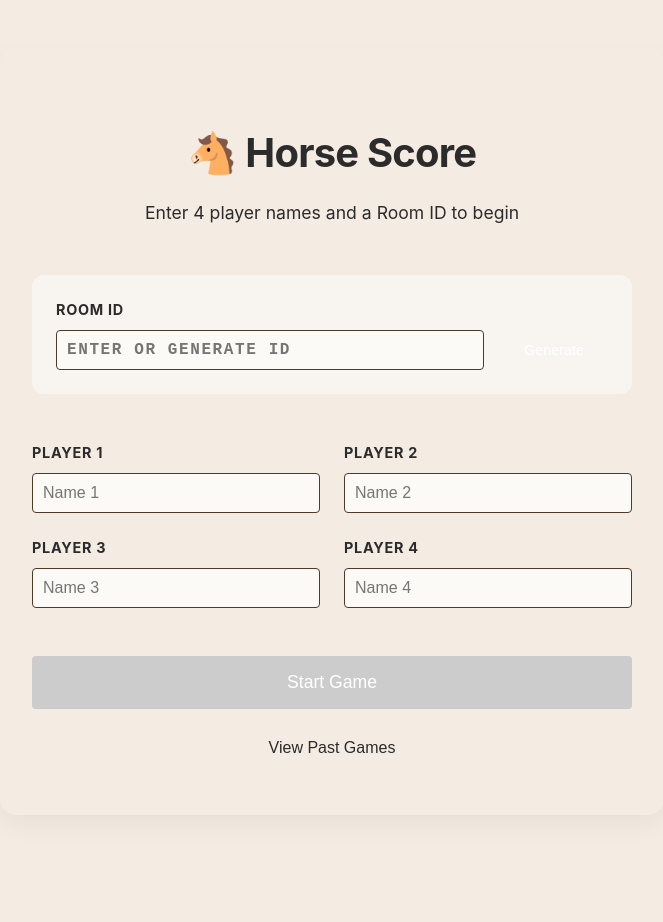
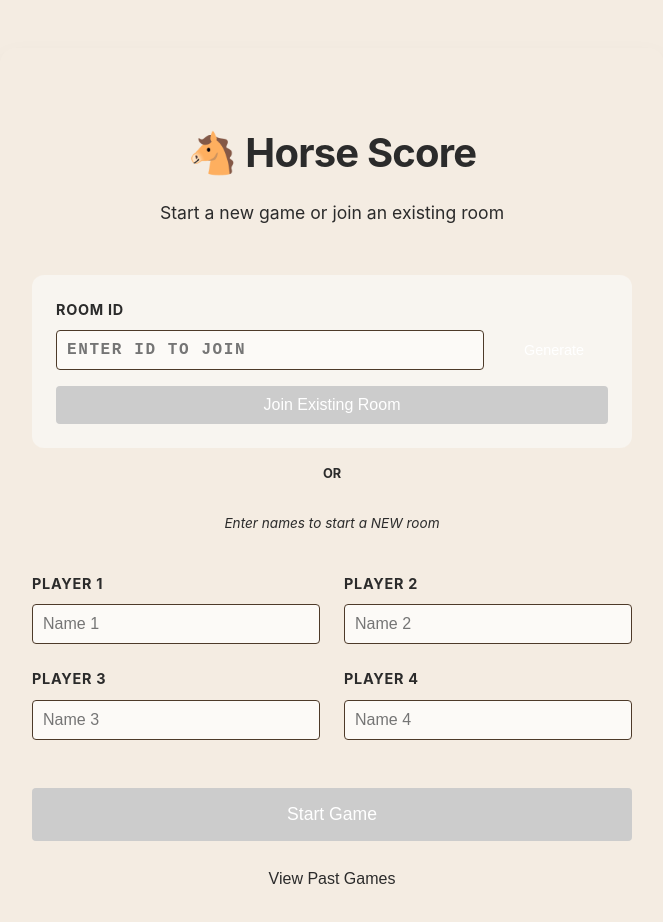
Before and after one commit to lethienan3196/horse-score, a React (Vite) app: page / in a window 1280 px wide. Shown: the top 922 px of the page, without its empty margins (308-971 px from the left). Before the commit the page ends 863 px from the top, so only its background shows below. Built offline with nearby package versions, Linux system fonts and the light colour scheme; no server answers.

Commit message:
feat(06-01): Add dedicated Join Room button to SetupScreen

```diff
--- a/src/App.tsx
+++ b/src/App.tsx
@@ -1,4 +1,4 @@
-import { useState, useEffect, useCallback } from 'react';
+import { useState, useEffect } from 'react';
 import './App.css';
 import SetupScreen from './components/SetupScreen';
 import Dashboard from './components/Dashboard';
@@ -217,6 +217,12 @@ function App() {
     setView('game');
   };
 
+  const handleJoinRoom = (existingRoomId: string) => {
+    setRoomId(existingRoomId);
+    setGameStarted(true);
+    setView('game');
+  };
+
   const handleEndGame = () => {
     if (players.length > 0) {
       const archivedGame: ArchivedGame = {
@@ -300,6 +306,7 @@ function App() {
       {view === 'setup' && (
         <SetupScreen
           onStartGame={handleStartGame}
+          onJoinRoom={handleJoinRoom}
           onViewHistory={() => setView('history')}
         />
       )}
--- a/src/components/SetupScreen.css
+++ b/src/components/SetupScreen.css
@@ -61,6 +61,45 @@
 
 .generate-button:hover {
   background-color: var(--color-primary);
+}
+
+.join-button {
+  margin-top: 1rem;
+  width: 100%;
+  background-color: var(--color-primary);
+  color: white;
+}
+
+.divider {
+  display: flex;
+  align-items: center;
+  text-align: center;
+  margin: 1rem 0;
+  color: var(--color-text-muted);
+  font-size: 0.8rem;
+  font-weight: bold;
+}
+
+.divider::before,
+.divider::after {
+  content: '';
+  flex: 1;
+  border-bottom: 1px solid var(--color-border);
+}
+
+.divider:not(:empty)::before {
+  margin-right: .5em;
+}
+
+.divider:not(:empty)::after {
+  margin-left: .5em;
+}
+
+.form-hint {
+  font-size: 0.85rem;
+  color: var(--color-text-muted);
+  margin-bottom: 0.5rem;
+  font-style: italic;
 }
 
 .inputs-grid {
--- a/src/components/SetupScreen.tsx
+++ b/src/components/SetupScreen.tsx
@@ -3,10 +3,11 @@ import './SetupScreen.css';
 
 interface SetupScreenProps {
   onStartGame: (playerNames: string[], roomId: string) => void;
+  onJoinRoom: (roomId: string) => void;
   onViewHistory: () => void;
 }
 
-const SetupScreen: React.FC<SetupScreenProps> = ({ onStartGame, onViewHistory }) => {
+const SetupScreen: React.FC<SetupScreenProps> = ({ onStartGame, onJoinRoom, onViewHistory }) => {
   const [names, setNames] = useState<string[]>(['', '', '', '']);
   const [roomId, setRoomId] = useState<string>('');
   const [error, setError] = useState<string | null>(null);
@@ -64,14 +65,19 @@ const SetupScreen: React.FC<SetupScreenProps> = ({ onStartGame, onViewHistory })
     }
   };
 
+  const handleJoinOnly = () => {
+    if (roomId.trim()) {
+      onJoinRoom(roomId.trim());
+    }
+  };
+
   return (
     <div className="setup-container">
       <header className="setup-header">
         <h1>🐴 Horse Score</h1>
-        <p>Enter 4 player names and a Room ID to begin</p>
+        <p>Start a new game or join an existing room</p>
       </header>
 
-      <form onSubmit={handleSubmit} className="setup-form">
       <div className="room-setup">
         <div className="input-group">
           <label htmlFor="room-id">Room ID</label>
@@ -81,7 +87,7 @@ const SetupScreen: React.FC<SetupScreenProps> = ({ onStartGame, onViewHistory })
               type="text"
               value={roomId}
               onChange={(e) => setRoomId(e.target.value)}
-                placeholder="Enter or generate ID"
+              placeholder="Enter ID to Join"
               autoComplete="off"
             />
             <button type="button" onClick={generateRoomId} className="generate-button">
@@ -89,8 +95,22 @@ const SetupScreen: React.FC<SetupScreenProps> = ({ onStartGame, onViewHistory })
             </button>
           </div>
         </div>
+        <button
+          type="button"
+          onClick={handleJoinOnly}
+          disabled={!roomId.trim()}
+          className="join-button"
+        >
+          Join Existing Room
+        </button>
       </div>
 
+      <div className="divider">
+        <span>OR</span>
+      </div>
+
+      <form onSubmit={handleSubmit} className="setup-form">
+        <p className="form-hint">Enter names to start a NEW room</p>
         <div className="inputs-grid">
           {names.map((name, index) => (
             <div key={index} className="input-group">
```
Lines whose indentation alone changed are shown as unchanged.
